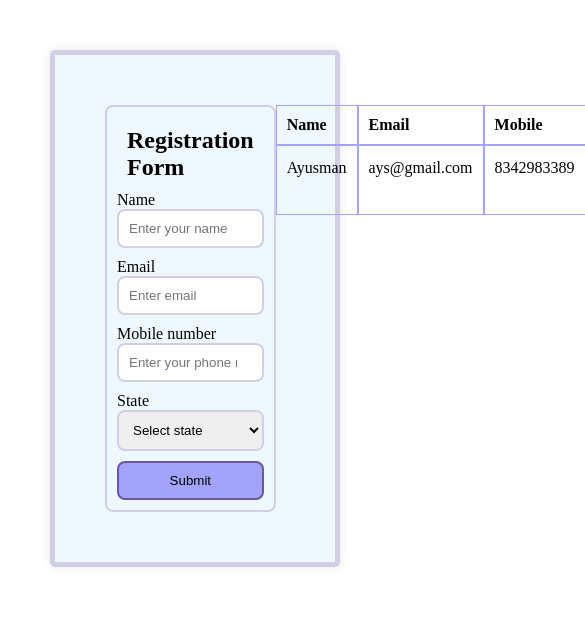
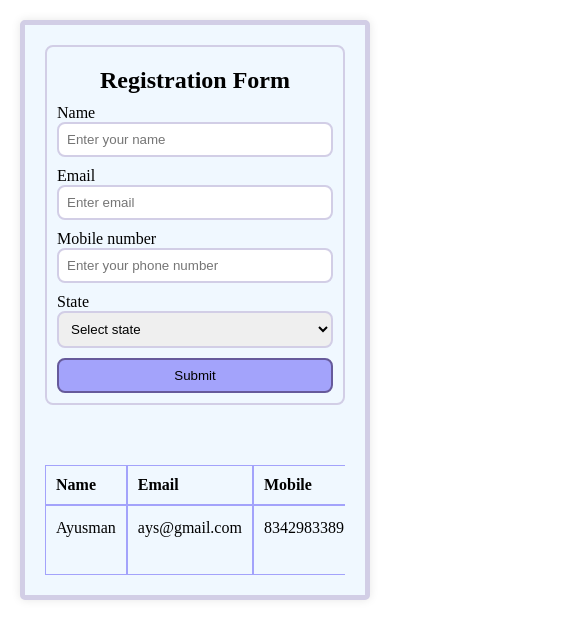
Before and after one commit to ayusmanmindfire/registration_new, a plain HTML site: page index.html in a window 390 px wide. Shown: the top 638 px of the page, 585 px wide, since content can reach past the window. Drawn offline with Linux system fonts and the light colour scheme.

Commit message:
Add responsiveness to the design

```diff
--- a/style.css
+++ b/style.css
@@ -10,20 +10,21 @@ html,body{
 
 .container{
     display: flex;
-    justify-content: space-between;
+    /* justify-content: space-between; */
     margin: 50px;
     padding: 50px;
     background-color: aliceblue;
     box-shadow: 0 0 10px rgba(9, 9, 9, 0.1);
     border: 5px solid rgb(210, 206, 230);
     border-radius: 5px;
+    gap: 30px;
 }
 h2{
     margin: 10px;
 }
 #edit,#delete{
     height: 20px;
-    width:60px;
+    width:100%;
     margin:2px;
     border: 2px solid rgb(102, 90, 155);
     border-radius: 8px;
@@ -33,7 +34,10 @@ h2{
 #formDiv{
     border: 2px solid rgb(210, 206, 230);
     border-radius: 8px;
+    width: 100%;
     padding: 10px;
+    /* margin-right: 30px;
+    margin-left: 30px; */
 }
 
 #nameField,#emailField,#phoneField,#stateField{
@@ -62,6 +66,10 @@ h2{
     display:none;
 }
 
+#tableDiv{
+    width: 100%;
+    overflow-x:auto;
+}
 table {
     border-collapse: collapse;
     width: 100%;
@@ -70,6 +78,7 @@ table {
 th, td {
     border: 1px solid rgb(163, 163, 251);
     padding: 10px;
+    width:100%;
     text-align: start;
     box-sizing: border-box;
 }
@@ -78,3 +87,29 @@ th, td {
     color: red;
     font-size: small;
 }
+
+@media (max-width:1000px){
+    .container{
+        flex-direction: column;
+        margin: 20px;
+        padding: 20px;
+    }
+
+    #formDiv{
+        width: 100%;
+        margin-bottom: 30px;
+    }
+    h2{
+        display: flex;
+        justify-content: center;
+    }
+    /* th,td{
+        padding: 8px
+    } */
+}
+
+@media (max-width:600px){
+    #nameField, #emailField, #phoneField, #stateField,#submit, #update{
+        padding: 8px;
+    }
+}
```
